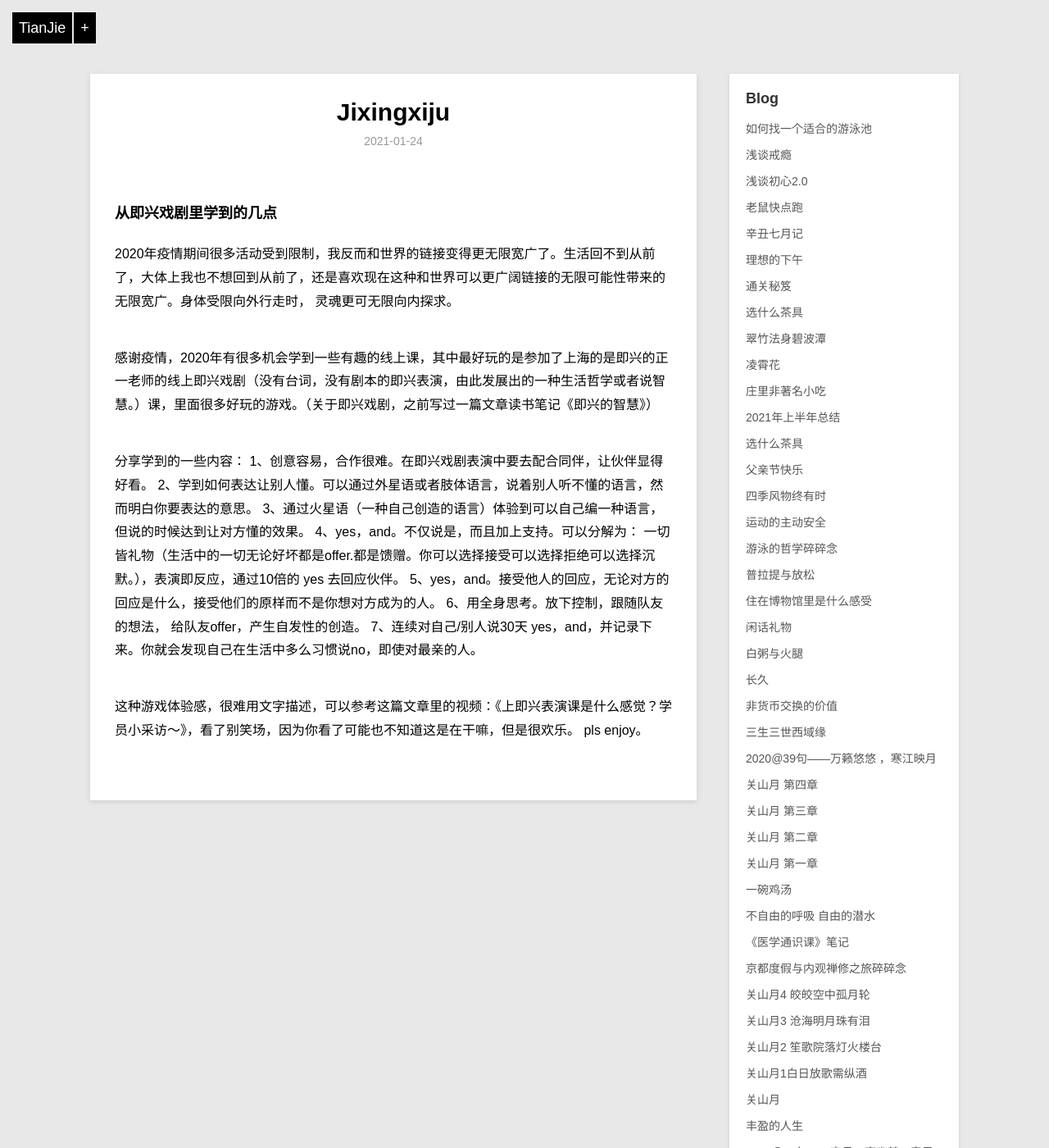
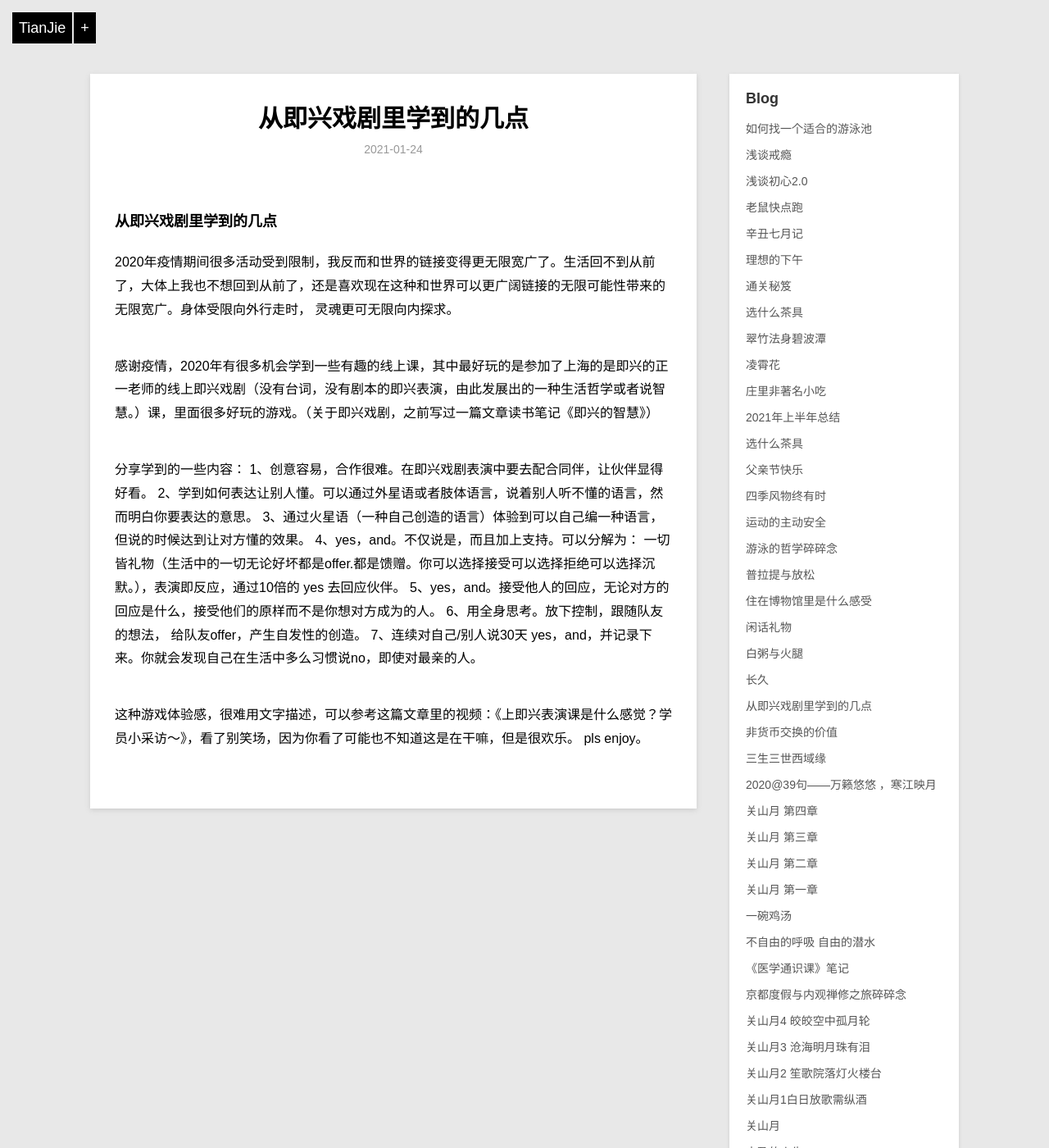
Before and after one commit to violettianjie/violettianjie.github.io, a Jekyll site: the page built from _posts/blog/2021-01-24-jixingxiju.md, in a window 1280 px wide and 1400 px high. Shown: the whole window at 82% size. Built offline with Jekyll 4.4.1, drawn with Linux system fonts in a browser that asks for light colours; our own code applies the rules of GitHub Pages for plain Markdown files.

Commit message:
Update 2021-01-24-jixingxiju.md

```diff
--- a/_posts/blog/2021-01-24-jixingxiju.md
+++ b/_posts/blog/2021-01-24-jixingxiju.md
@@ -1,4 +1,9 @@
-
+---
+layout: post
+title: " 从即兴戏剧里学到的几点 "
+description: "学习心得"
+category: blog
+---
 
 ### 从即兴戏剧里学到的几点
 
```
